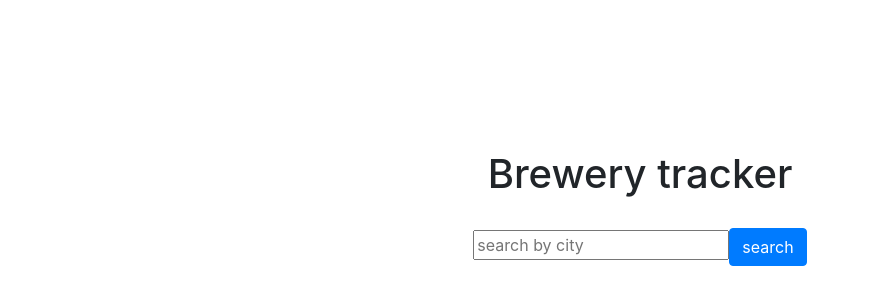
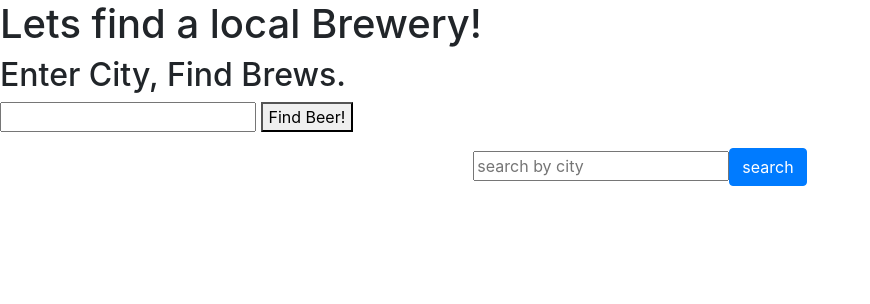
Before and after one commit to Mohammedkalasha/webcode-1, a plain HTML site: page index.html in a window 1280 px wide. Shown: the whole page, without its empty margins (0-870 px from the left). Drawn offline with nearby package versions, Linux system fonts and the light colour scheme.

Commit message:
Update index.html

```diff
--- a/index.html
+++ b/index.html
@@ -10,9 +10,13 @@
 <style>
 
 </style>
-<body>
-<h1 style="text-align:center; margin:150px 0 30px 0">Brewery tracker</h1>
+<h1>Lets find a local Brewery!</h1>
+    <h2>Enter City, Find Brews.</h2>
+    <input type="text" name="Enter City" value="">
+    <button type="button" name="button">Find Beer!</button>
 
+
+    <ul id="name"></ul>
 
     <script src="script.js"></script>
 </body>
```
